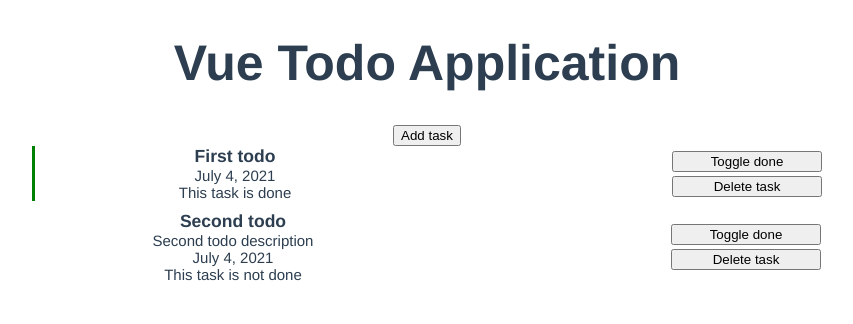
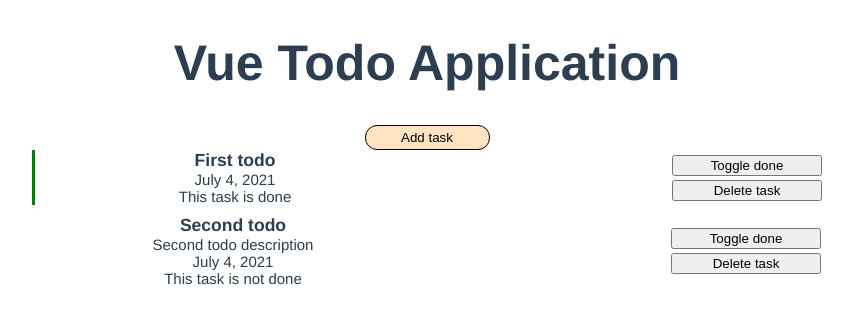
Before and after one commit to StrikerSK/vue-todo-app, a Vue app: page / in a window 1280 px wide. Shown: the top 324 px of the page, without its empty margins (213-1066 px from the left). Built offline with nearby package versions, Linux system fonts and the light colour scheme.

Commit message:
Reuse created button

```diff
--- a/src/App.vue
+++ b/src/App.vue
@@ -1,7 +1,7 @@
 <template>
   <div id="app">
     <h1>Vue Todo Application</h1>
-    <button v-on:click="toggleShowAddTask">Add task</button>
+    <UserButton v-bind:button-text="this.showAddTask ? 'Close' : 'Add task'" @btn-click="toggleShowAddTask"/>
     <div v-show="showAddTask">
       <UserTaskForm @add-task="addTask" />
     </div>
@@ -21,10 +21,12 @@
 import UserTaskForm from "@/components/UserTaskForm";
 import UserTask from "@/components/UserTask";
 import moment from "moment";
+import UserButton from "@/components/UserButton";
 
 export default {
   name: 'App',
   components: {
+    UserButton,
     UserTask,
     UserTaskForm
   },
--- a/src/components/UserButton.vue
+++ b/src/components/UserButton.vue
@@ -1,5 +1,5 @@
 <template>
-  <button v-on:click="clickedFunc()">{{ buttonText }}</button>
+  <button class="custom-button" @click="onClick">{{ buttonText }}</button>
 </template>
 
 <script>
@@ -7,13 +7,21 @@ export default {
   name: "UserButton",
   props: {
     buttonText: String,
-    clickedFunc: Function
+  },
+  methods: {
+    onClick() {
+      this.$emit('btn-click');
+    }
   }
 }
 </script>
 
 <style scoped>
-button {
-  width: 8rem;
+.custom-button {
+  background-color: bisque;
+  border: 1px solid black;
+  border-radius: 1.2rem;
+  width: 12.5rem;
+  height: 2.5rem;
 }
 </style>
--- a/src/components/UserTask.vue
+++ b/src/components/UserTask.vue
@@ -1,6 +1,6 @@
 <template>
   <div class="task-box">
-    <div :class="[task.done ? 'done-task' : '','task-details']">
+    <div :class="[task.done ? 'done-task' : '', 'task-details']">
       <h3>{{ task.name }}</h3>
       <span>{{ task.description }}</span>
       <span>{{ parseDate() }}</span>
```
